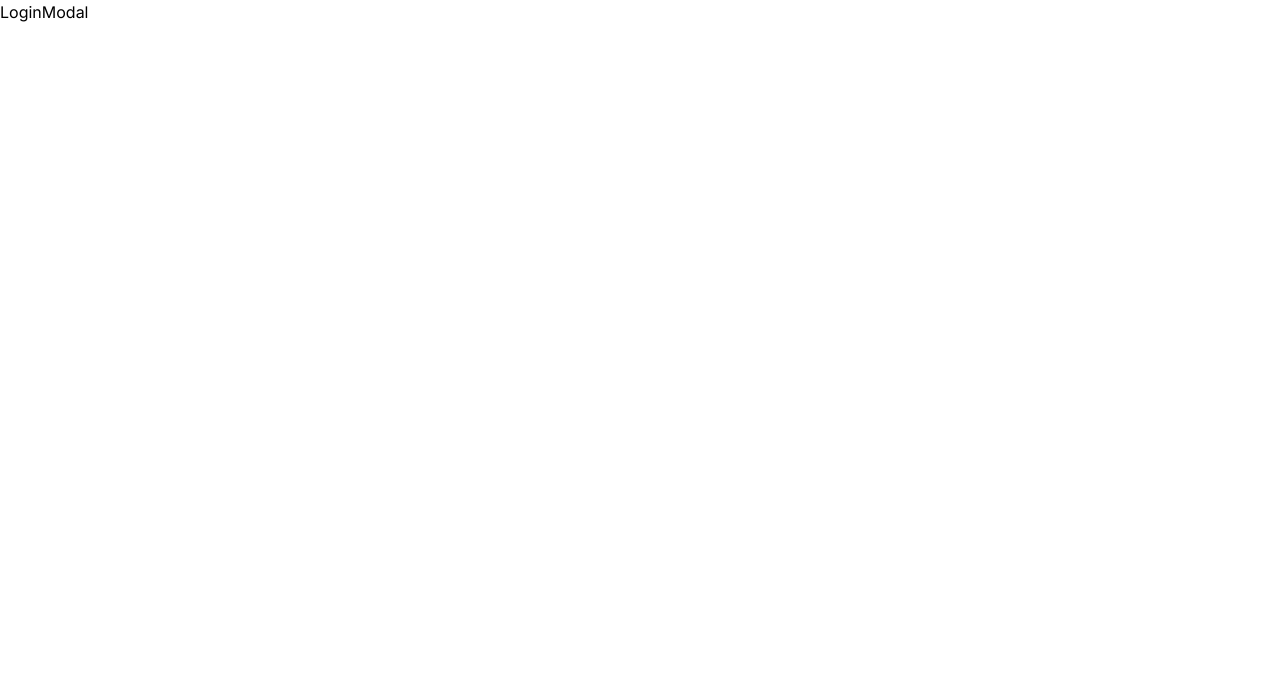
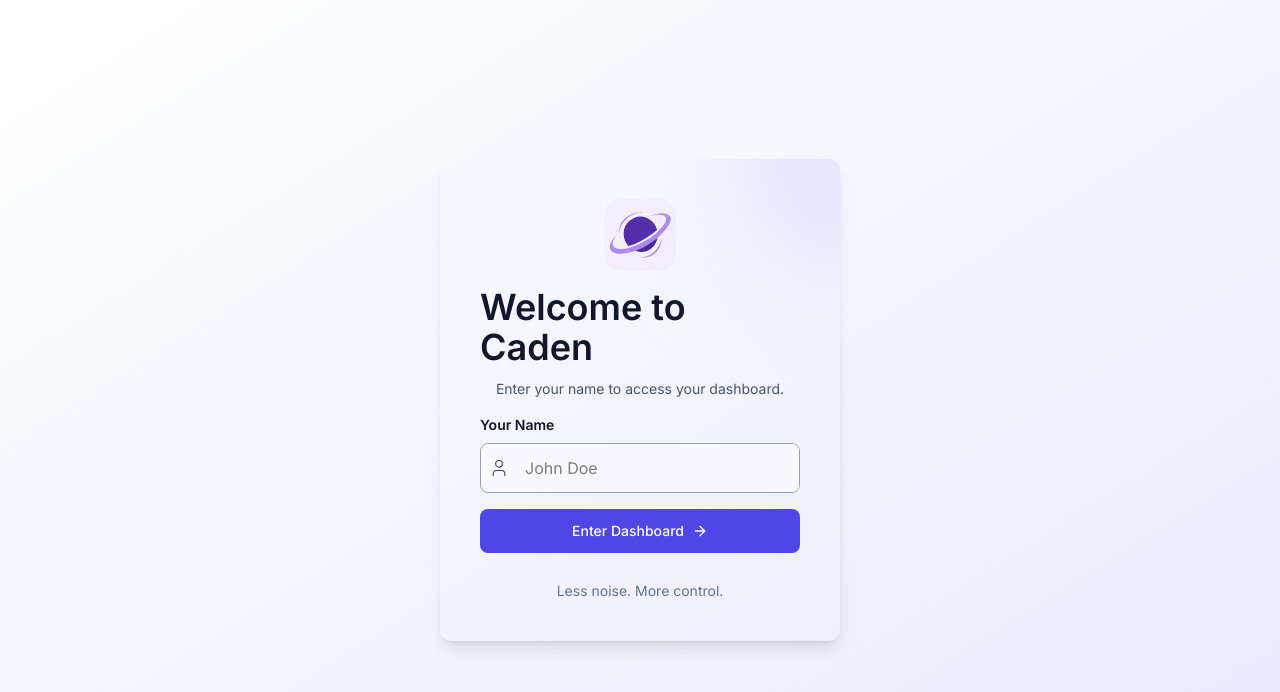
Before and after one commit to nyniraula/Caden, a React (Vite) app: page / in a window 1280 px wide. Shown: the top 692 px of the page. Built offline with nearby package versions, Linux system fonts and the light colour scheme.

Commit message:
Finalize Auth Page

```diff
--- /dev/null
+++ b/src/context/AppContext.jsx
@@ -0,0 +1,9 @@
+import { createContext } from "react";
+
+export const AppContext = createContext(null);
+
+const AppProvider = ({ children }) => {
+  return <AppContext.Provider>{children}</AppContext.Provider>;
+};
+
+export default AppProvider;
--- a/src/features/auth/components/LoginModal.jsx
+++ b/src/features/auth/components/LoginModal.jsx
@@ -1,5 +1,65 @@
+import { ArrowRight, User } from "lucide-react";
+import CadenLogo from "../../../assets/Caden.svg";
+
 const LoginModal = () => {
-  return <div className="max-w-md">LoginModal</div>;
+  return (
+    <div className="max-w-100 flex flex-col justify-center items-center rounded-xl gap-4 p-6 md:p-10 shadow-lg relative overflow-hidden">
+      {/* // corner blur */}
+      <div className="w-1/2 aspect-square bg-[#e2dfff] rounded-full blur-3xl absolute top-0 right-0 translate-x-1/2 -translate-y-1/2 z-0"></div>
+
+      {/* logo */}
+      <div className="flex flex-col justify-center items-center bg-purple-100/50 p-1 rounded-2xl">
+        <img
+          src={CadenLogo}
+          alt=""
+          width={"64px"}
+          height={"64px"}
+          className="w-14 md:w-16 aspect-square"
+        />
+      </div>
+
+      {/* Welcome msg */}
+      <div className="flex flex-col justify-center items-center w-full gap-2 md:gap-3">
+        <h2 className="text-3xl md:text-4xl font-semibold text-slate-900 flex justify-center items-center">
+          Welcome to Caden
+        </h2>
+        <p className="text-xs md:text-sm text-slate-600">
+          Enter your name to access your dashboard.
+        </p>
+      </div>
+
+      {/* input */}
+      <div className="w-full flex flex-col gap-2 ">
+        <label
+          htmlFor=""
+          className="text-xs md:text-sm font-semibold text-slate-900"
+        >
+          Your Name
+        </label>
+        <div className="flex justify-start items-center border rounded-lg border-slate-400 bg-[#faf8ff] overflow-hidden">
+          <span className="px-2 pr-0 py-2  bg-[#faf8ff]">
+            <User size={20} strokeWidth={1.3} color="#314158" />
+          </span>
+          <input
+            type="text"
+            placeholder="John Doe"
+            className="px-4 py-2 md:py-3 w-full text-sm md:text-base bg-[#faf8ff] outline-0"
+          />
+        </div>
+      </div>
+
+      {/* btn */}
+      <button className="px-4 py-3 w-full bg-[#4f46e5] text-sm font-medium text-white rounded-lg flex items-center justify-center gap-2 cursor-pointer hover:bg-[#6c65eb] active:bg-[#8346e5] transiton-all duration-200">
+        Enter Dashboard
+        <ArrowRight size={16} />
+      </button>
+
+      {/* Slogan */}
+      <p className="text-xs md:text-sm text-slate-500 mt-3">
+        Less noise. More control.
+      </p>
+    </div>
+  );
 };
 
 export default LoginModal;
--- a/src/index.css
+++ b/src/index.css
@@ -3,16 +3,5 @@
 
 @theme {
   --font-sans: "Inter", sans-serif;
+  --color-primary: "#3525cd";
 }
-
-@layer base {
-  h1 {
-    @apply text-4xl font-bold text-slate-900;
-  }
-  h2 {
-    @apply text-2xl font-semibold text-slate-900;
-  }
-  p {
-    @apply text-base text-slate-600 leading-relaxed;
-  }
-}
--- a/src/pages/Login.jsx
+++ b/src/pages/Login.jsx
@@ -2,7 +2,7 @@ import LoginModal from "../features/auth/components/LoginModal";
 
 const Login = () => {
   return (
-    <div>
+    <div className="h-screen w-full flex justify-center items-center  bg-linear-to-br from-white to-[#e6ebfc]  ">
       <LoginModal />
     </div>
   );
```
